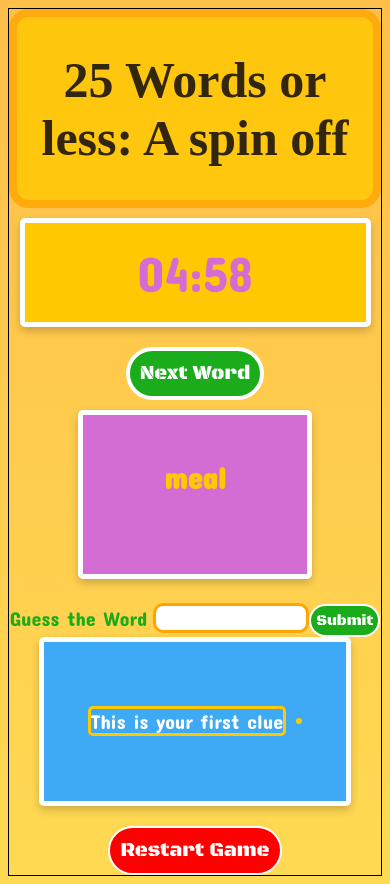
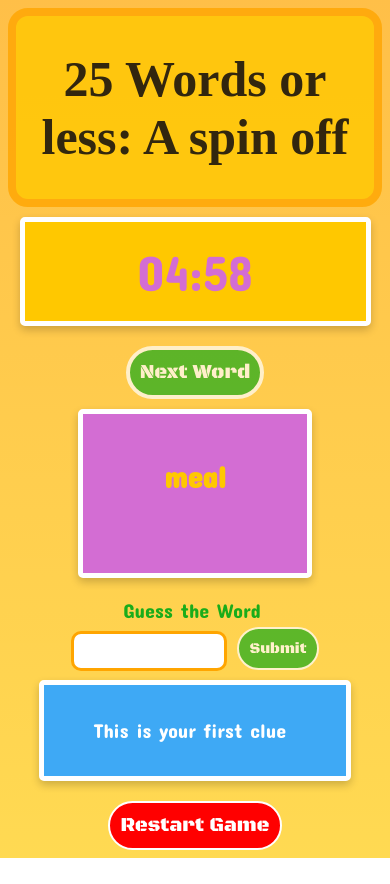
Before and after one commit to FaridahAbdulsalam/my-go-go-game, a website built with Vite: page index.html in a window 390 px wide. Both pictures are taken after a click on the button "START". After the commit the page ends 858 px from the top, so only its background shows below. Built offline with nearby package versions, Linux system fonts and the light colour scheme; a web font is replaced by a local one.

Commit message:
mobile styling completed!!

```diff
--- a/_game.scss
+++ b/_game.scss
@@ -49,6 +49,9 @@
             margin: 0 auto;
             margin-top: 20px;
         }
+        .next-word:disabled{
+            opacity: 0.7;
+        }
     }
 
     .clue__card {
@@ -75,9 +78,10 @@
 
 .user-guess{
     display: flex;
-    flex-direction: row;
-    justify-content: center;
+    flex-direction: column;
+    justify-content: space-evenly;
     align-items: center;
+    width: 100%;
     // border: 1px solid black;
     font-family: $primary-font;
     padding-top: 20px;
@@ -86,15 +90,23 @@
         margin-right: 6px;
         font-size: 20px;
         color: $tertiary-colour;
+        text-align: center;
+    }
+
+    .user-guess__input-section{
+        display: flex;
+        justify-content: center;
+        align-items: center;
     }
 
     .user-guess__input{
-        height: 30px;
+        height: 40px;
         border: solid 3px $primary-colour;
         border-radius: 10px;
         font-family: $primary-font;
         font-size: 20px;
         width: 40vw;
+        margin-right: 10px;
     }
 
     .user-guess__submit{
@@ -103,9 +115,14 @@
         font-family: $secondary-font;
         font-size: 15px;
         border-radius: 50px;
-        padding: 5px;
+        padding: 10px;
         border: solid 2px white;
         margin-top: 5px;
+        margin-bottom: 10px;
+    }
+
+    .user-guess__submit:disabled{
+        opacity: 0.7;
     }
 }
 
@@ -115,7 +132,7 @@
     border: solid 5px white;
     border-radius: 5px;
     background-color: $fourth-colour;
-    height: 20vh;
+    height: 12vh;
     width: 80vw;
     padding: 20px;
     margin-top: 10px;
@@ -130,7 +147,7 @@
     p{
         font-family: $primary-font;
         font-size: 20px;
-        border: 3px solid $secondary-colour;
+        border: 3px solid $secondary-colour opacity($color: #000000);
         border-radius: 5px;
         margin: 5px;
     }
--- a/index.html
+++ b/index.html
@@ -51,8 +51,10 @@
 
     <section class="user-guess">
       <label for="input-box">Guess the Word</label>
-      <input type="text" id="input-box" class="user-guess__input" />
-      <button class="user-guess__submit">Submit</button>
+      <div class="user-guess__input-section">
+        <input type="text" id="input-box" class="user-guess__input" />
+        <button class="user-guess__submit">Submit</button>
+      </div>
     </section>
 
     <section class="clue__messages-container">
--- a/src/main.ts
+++ b/src/main.ts
@@ -85,6 +85,7 @@ const getRandomWord = () => {
     }else{
         clueCard.innerText = randomWord.clues[0] + "\n";
         clueTrackerMessage.innerHTML = "This is your first clue";
+        clueFail.innerHTML = "";
     }
 
     usedWords.push(randomWord.word)
@@ -111,6 +112,7 @@ const handlStartGame = () => {
             timeContainer.innerHTML = `Time's Up!`;
             userGuessContainer.style.display = "none"
             nextWord.style.display = "none";
+            clueMessageContainer.style.display ="none";
             clueTrackerMessage.innerHTML = "";
             clueFail.innerHTML ="";
             clueCard.innerText = `You guessed ${usedWords.length}/25 words`
--- a/src/styles.scss
+++ b/src/styles.scss
@@ -15,5 +15,4 @@
 body{
   background-image: linear-gradient(rgba(255, 166, 0, 0.719), rgba(255, 200, 0, 0.678));
   min-height: 100%;
-  border: solid 1px black;
 }
```
